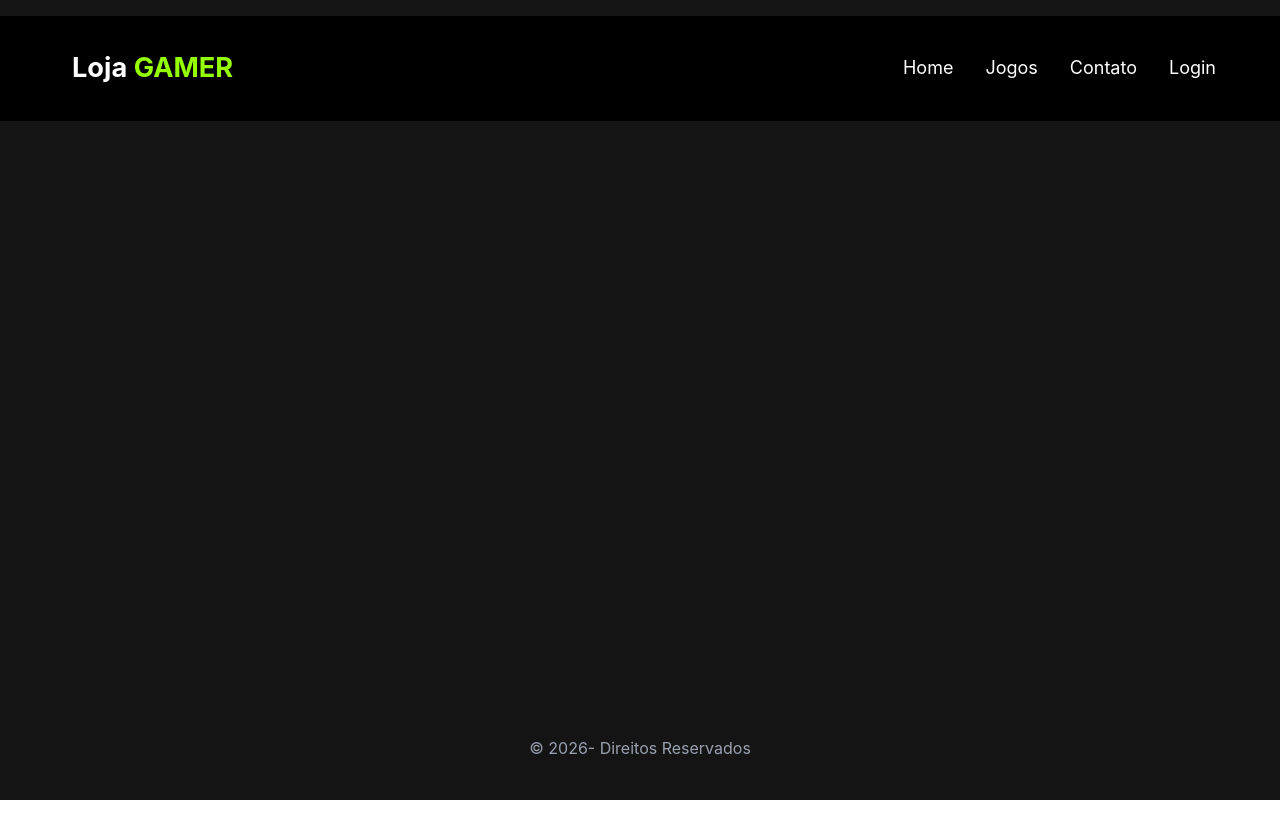
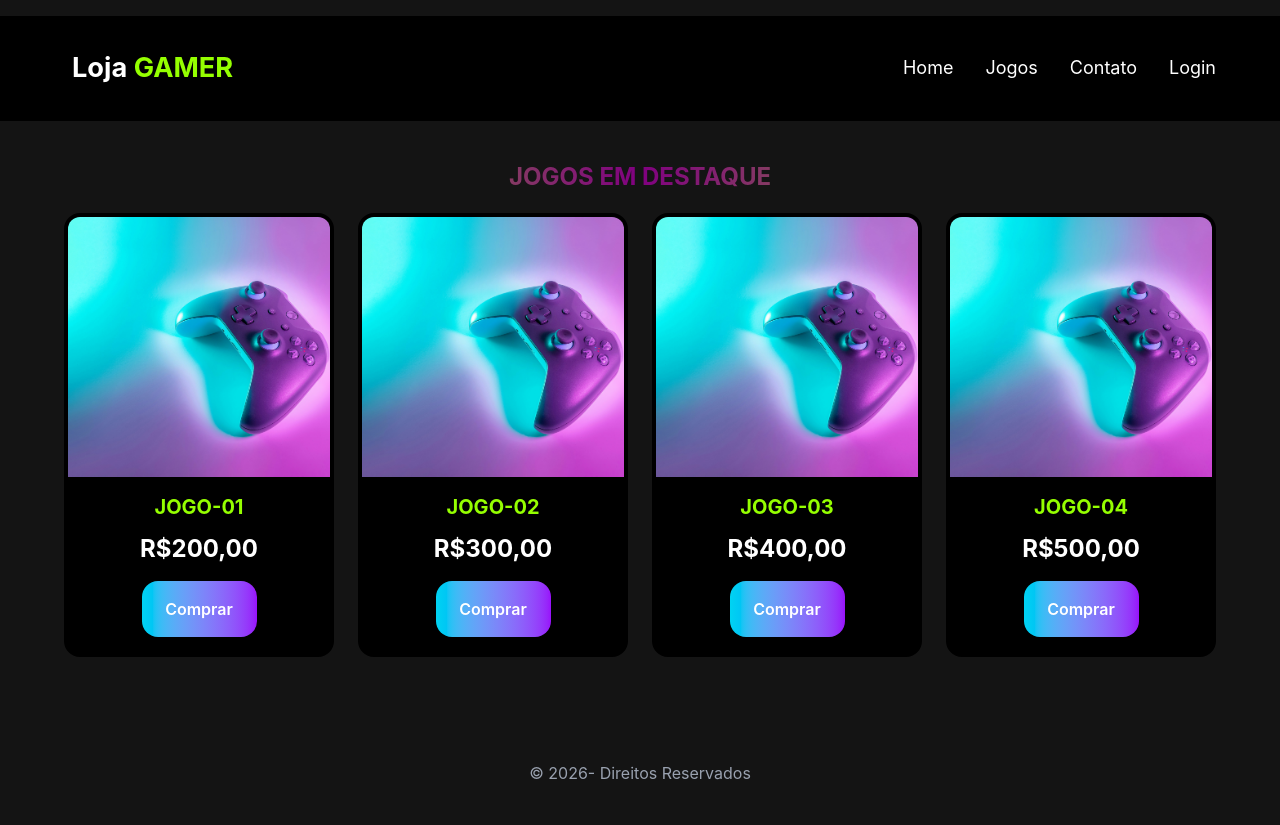
Before and after one commit to danilloroque/lojagamer-1espj, a React (Vite) app: page / in a window 1280 px wide. Before the commit the page ends 800 px from the top, so only its background shows below. Built offline with nearby package versions, Linux system fonts and the light colour scheme.

Commit message:
Feat: codificando e estilizando o home

```diff
--- a/src/components/GameCard.jsx
+++ b/src/components/GameCard.jsx
@@ -1,19 +1,21 @@
-const GameCard = ({titulo, preco, imagem}) => {
+// DESTRUCT -
+const GameCard = ({ titulo, preco, imagem }) => {
     return (
-        <div className="bg-black rounded-2xl overflow-hidden transition-all duration-300 hover:-translate-y-2 border-[#95ff00]">
-            <img src={imagem} alt={titulo} className="w-full h-[260px] object-cover"/>
+        <div className="bg-black rounded-2xl overflow-hidden transition-all duration-300 hover:-translate-y-2 border-4 hover:border-[#95ff00]">
+            <img src={imagem} alt={titulo} className="w-full h-[260px] object-cover" />
 
             <article className="p-4 text-center">
-                <h2 className="text-xl text-[#95ff00] uppercase mb-3 font-bold">{titulo}</h2>
+                <h2 className="text-xl text-[#95ff00] uppercase
+             mb-3 font-bold">{titulo}</h2>
 
-                <p className="text-white text-2xl font-bold mb-4"></p>
-                <button className="bg-gradient-to-r from-cyan-400 to-purple-600 w-[50]¨py-4 px-4
-                rounded-2xl border-nne cursor-pointer font-semibold transition-all duration-300h
-                text-white hover:scale-105">
-                comprar
+                <p className="text-white text-2xl font-bold mb-4">{preco}</p>
+                <button className="bg-gradient-to-r from-cyan-400 to-purple-600 w-[50%]
+                py-4 px-4 rounded-2xl border-none cursor-pointer font-semibold
+                transition-all duration-300h text-white hover:scale-105">
+                    Comprar
                 </button>
+            </article>
 
-            </article>
         </div>
     )
 }
--- a/src/css/estilo.css
+++ b/src/css/estilo.css
@@ -11,3 +11,17 @@
         text-shadow: 0 0 10px #32f332, 0 0 20px #a8dfe1;
     }
 }
+
+.titulo{
+    background-image: linear-gradient(to right, #95ff00, purple, #95ff00);
+    text-transform: uppercase;
+    margin-bottom: 20px;
+    font-weight: 700;
+    -webkit-text-fill-color: transparent;
+    background-clip:text;
+    text-align: center;
+
+}
+.titulo:hover{
+    animation: acender 0.5s forwards;
+}
--- a/src/pages/Home.jsx
+++ b/src/pages/Home.jsx
@@ -1,10 +1,29 @@
 import GameCard from "../components/GameCard"
+import imagem_jogo from "../assets/imagem.jpg"
 
 const Home = () => {
+
+    const games=[
+        {id:1,titulo:"Jogo-01", preco:"R$200,00", imagem:imagem_jogo},
+        {id:2,titulo:"Jogo-02", preco:"R$300,00", imagem:imagem_jogo},
+        {id:3,titulo:"Jogo-03", preco:"R$400,00", imagem:imagem_jogo},
+        {id:4,titulo:"Jogo-04", preco:"R$500,00", imagem:imagem_jogo}
+    ];
     return (
-        <>
+        <main className="px-[5%] mt-10 mb-16 grow">
+            <h2 className="titulo text-2xl">JOGOS EM DESTAQUE</h2>
+            <section className="grid grid-cols-[repeat(auto-fit,minmax(250px,1fr))] gap-6 ">
+                {games.map((jogo)=>(
+                    <GameCard
+                    key={jogo.id}
+                    titulo={jogo.titulo}
+                    imagem={jogo.imagem}
+                    preco={jogo.preco}
+                    />
+                ))}
 
-        </>
+            </section>
+        </main>
     )
 }
 
```
Also changed, not shown: src/assets/imagem.jpg (added).
